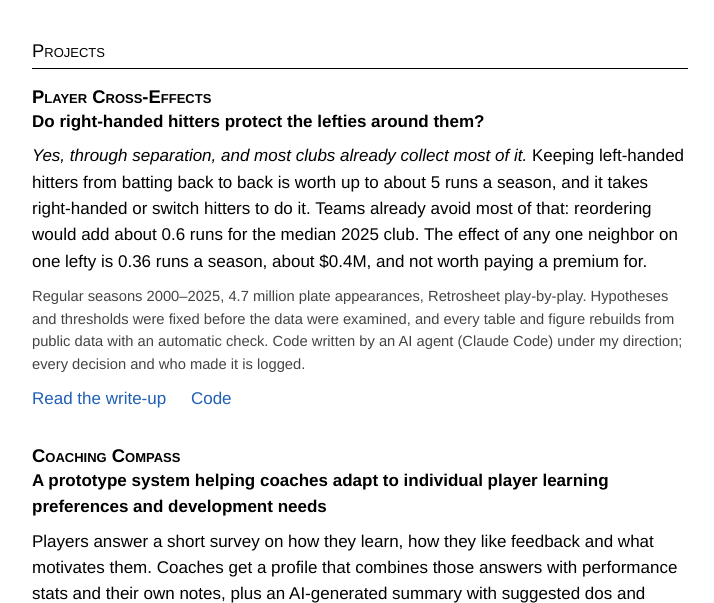
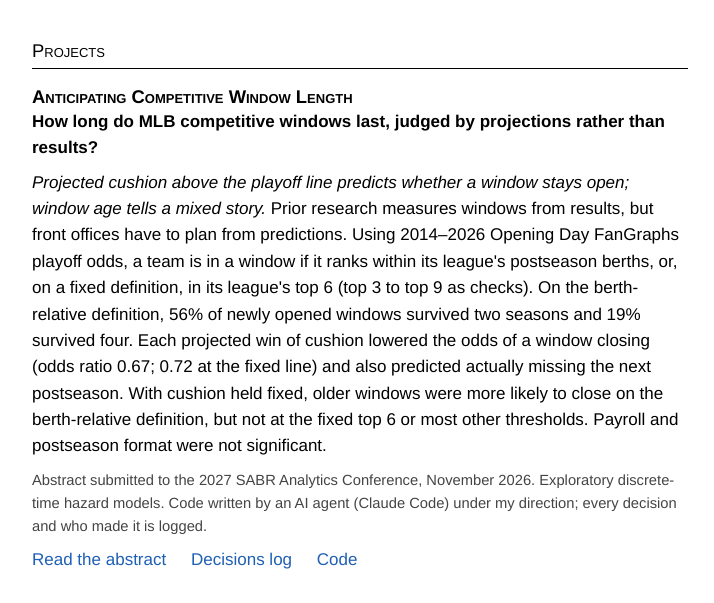
Before and after one commit to mkoizim/mkoizim.github.io, a plain HTML site: page index.html in a window 1280 px wide. Shown: the part 165-768 px from the top of the page, without its empty margins (280-994 px from the left). Drawn offline with Linux system fonts and the light colour scheme.

Commit message:
Add article on competitive window analysis
Added a new article section about 'Anticipating Competitive Window Length' with details on MLB competitive windows and included links to related resources.

```diff
--- a/index.html
+++ b/index.html
@@ -22,7 +22,7 @@
   html { -webkit-text-size-adjust: 100%; }
   body {
     margin: 0; background: var(--bg); color: var(--ink);
-    font: 17px/1.55 Helvetica, "TeX Gyre Heros", "Helvetica Neue", sans-serif;
+    font: 17px/1.55 Helvetica, "Helvetica Neue", "TeX Gyre Heros", sans-serif;
   }
   main { max-width: 44rem; margin: 0 auto; padding: 4rem 1.5rem 3rem; }
   a { color: var(--link); text-decoration: none; }
@@ -61,6 +61,29 @@
   <h2>Projects</h2>
 
   <article>
+    <h3>Anticipating Competitive Window Length</h3>
+    <p class="question">How long do MLB competitive windows last, judged by projections rather than results?</p>
+    <p><em>Projected cushion above the playoff line predicts whether a window stays open; window age tells a mixed story.</em>
+      Prior research measures windows from results, but front offices have to plan from predictions.
+      Using 2014–2026 Opening Day FanGraphs playoff odds, a team is in a window if it ranks within its
+      league's postseason berths, or, on a fixed definition, in its league's top 6 (top 3 to top 9 as
+      checks). On the berth-relative definition, 56% of newly opened windows survived two seasons and
+      19% survived four. Each projected win of cushion lowered the odds of a window closing (odds ratio
+      0.67; 0.72 at the fixed line) and also predicted actually missing the next postseason. With
+      cushion held fixed, older windows were more likely to close on the berth-relative definition,
+      but not at the fixed top 6 or most other thresholds. Payroll and postseason format were not
+      significant.</p>
+    <p class="meta">Abstract submitted to the 2027 SABR Analytics Conference, November 2026.
+      Exploratory discrete-time hazard models. Code written by an AI agent (Claude Code) under my
+      direction; every decision and who made it is logged.</p>
+    <p class="links">
+      <a href="https://github.com/mkoizim/competitive-windows/blob/main/posts/post1-hazard/abstract.md">Read the abstract</a>
+      <a href="https://github.com/mkoizim/competitive-windows/blob/main/docs/decisions.md">Decisions log</a>
+      <a href="https://github.com/mkoizim/competitive-windows">Code</a>
+    </p>
+  </article>
+
+  <article>
     <h3>Player Cross-Effects</h3>
     <p class="question">Do right-handed hitters protect the lefties around them?</p>
     <p><em>Yes, through separation, and most clubs already collect most of it.</em>
@@ -93,11 +116,6 @@
     </p>
   </article>
 
-  <article>
-    <h3>Competitive Windows</h3>
-    <p class="question">How long do competitive windows last? A hazard model analysis of FanGraphs playoff odds.</p>
-    <p class="meta">Abstract for the SABR Analytics Conference, late November 2026.</p>
-  </article>
 
   <footer>
     The information used here was obtained free of charge from and is copyrighted by Retrosheet.
```
